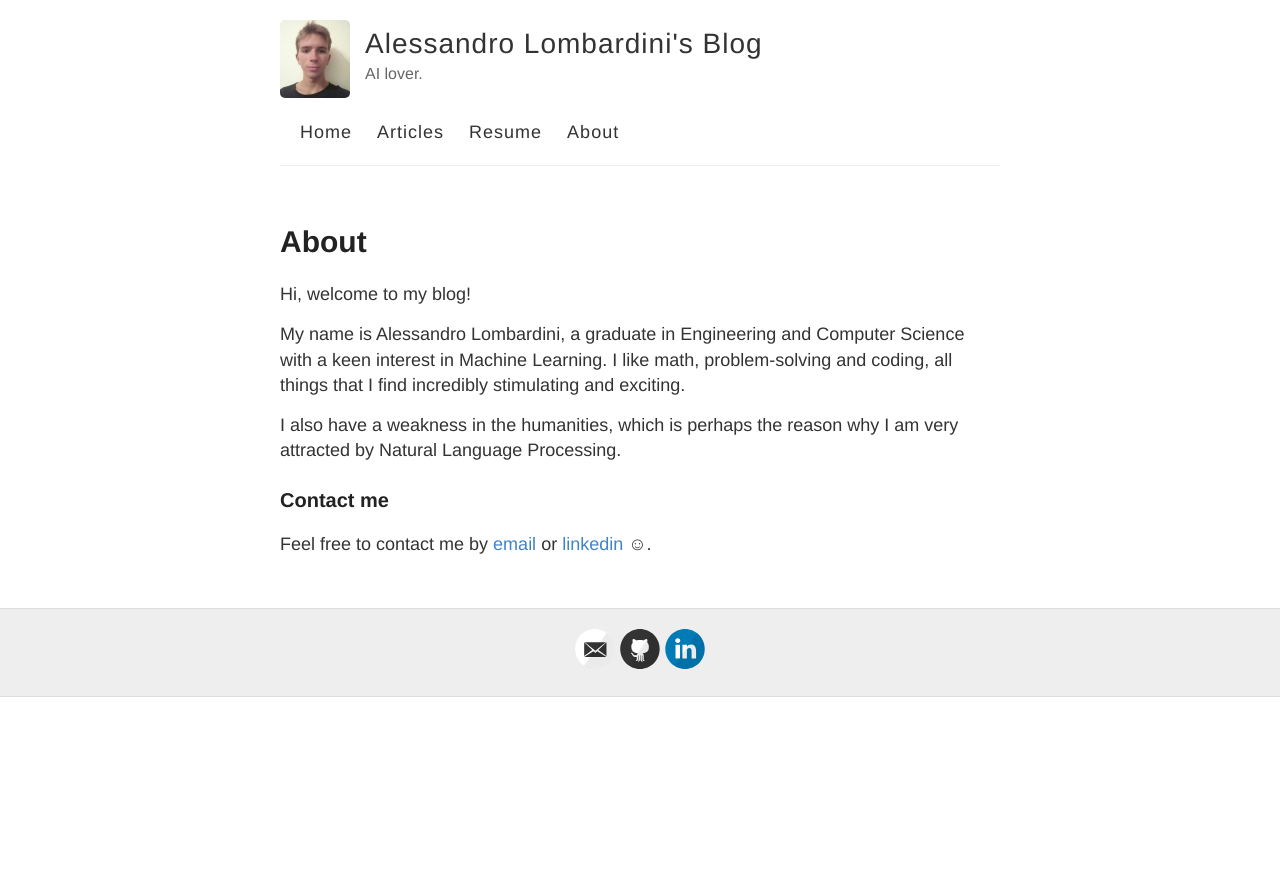
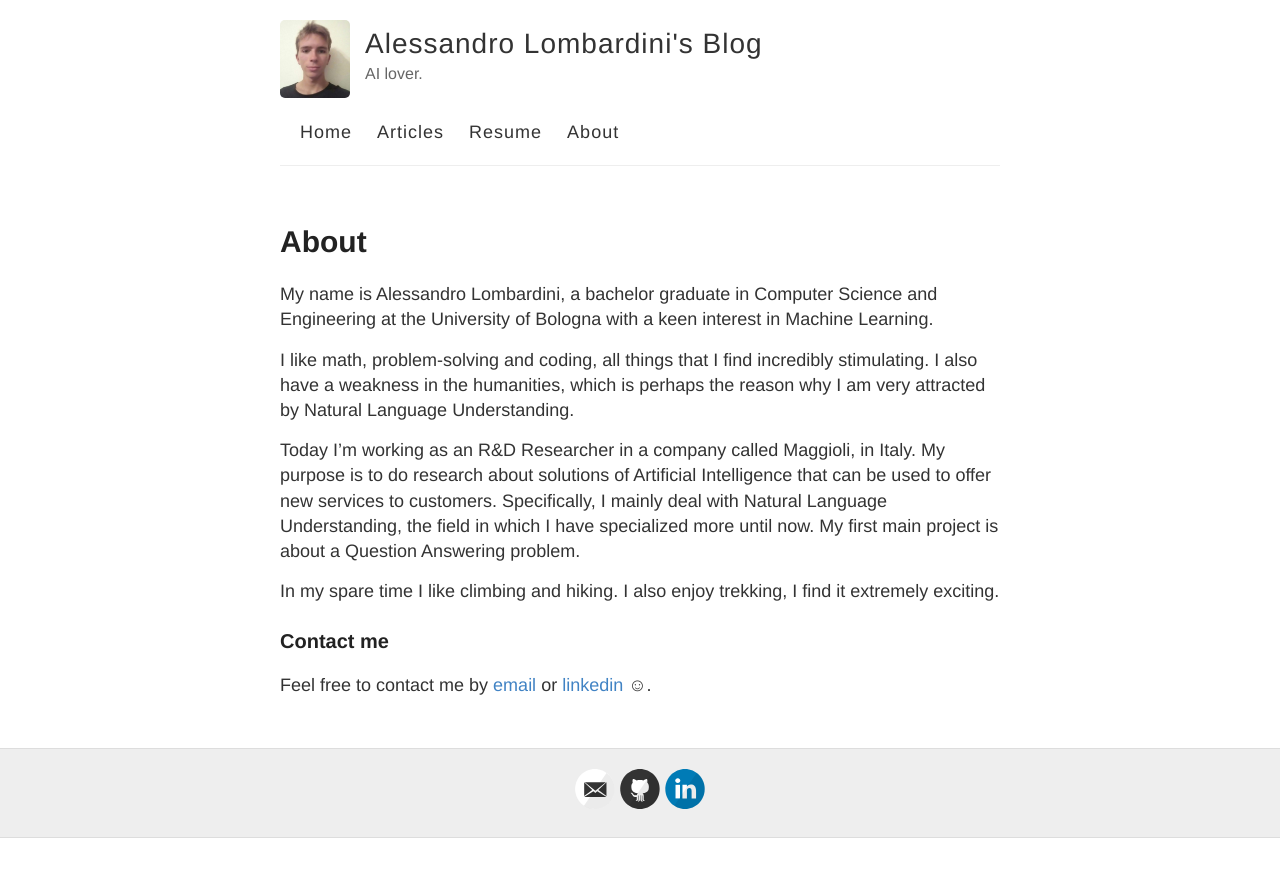
Before and after one commit to alessandrolombardini/alessandrolombardini.github.io, a Jekyll site: the page built from about.md, in a window 1280 px wide. Shown: the top 877 px of the page. Built offline with Jekyll 4.4.1, drawn with Linux system fonts in a browser that asks for light colours.

Commit message:
Update informations

```diff
--- a/about.md
+++ b/about.md
@@ -4,12 +4,13 @@ title: About
 permalink: /about/
 ---
 
-Hi, welcome to my blog!
+My name is Alessandro Lombardini, a bachelor graduate in Computer Science and Engineering at the University of Bologna with a keen interest in Machine Learning.
 
-My name is Alessandro Lombardini, a graduate in Engineering and Computer Science with a keen interest in Machine Learning. I like math, problem-solving and coding, all things that I find incredibly stimulating and exciting.
+I like math, problem-solving and coding, all things that I find incredibly stimulating. I also have a weakness in the humanities, which is perhaps the reason why I am very attracted by Natural Language Understanding.
 
-I also have a weakness in the humanities, which is perhaps the reason why I am very attracted by Natural Language Processing.
+Today I’m working as an R&D Researcher in a company called Maggioli, in Italy. My purpose is to do research about solutions of Artificial Intelligence that can be used to offer new services to customers. Specifically, I mainly deal with Natural Language Understanding, the field in which I have specialized more until now. My first main project is about a Question Answering problem.
 
+In my spare time I like climbing and hiking. I also enjoy trekking, I find it extremely exciting.
 
 ### Contact me
 
--- a/index.html
+++ b/index.html
@@ -6,10 +6,7 @@ Hi, welcome to my blog!
 <br/>
 <br/>
 <h3>Who am I?</h3>
-I'm Alessandro Lombardini, a 23 years old from Italy with a keen interest in Machine Learning.
-<br/>
-<br/>
-If you want to know more about myself check the <a href="https://alessandrolombardini.github.io/about/">About</a> section.
+If you want to know who I am check <a href="https://alessandrolombardini.github.io/about/">About</a> and <a href="https://alessandrolombardini.github.io/resume/">Resume</a> sections.
 <br/>
 <br/>
 <h3>Why a blog?</h3>
```
